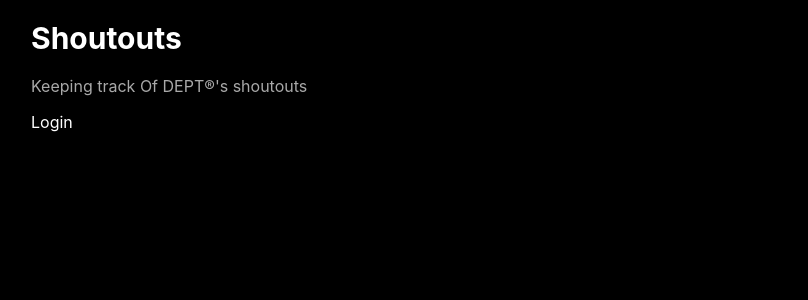
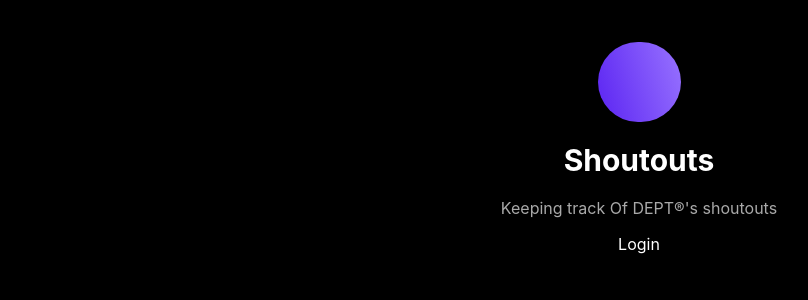
Before and after one commit to kathleen-catalyte/dept2_shoutout_frontend, a Next.js app: page / in a window 1280 px wide. Shown: the top 300 px of the page, without its empty margins (1-809 px from the left). Built offline with nearby package versions, Linux system fonts and the light colour scheme; no server answers.

Commit message:
updated styling centered shoutouts added icon at top of page

```diff
--- a/pages/index.tsx
+++ b/pages/index.tsx
@@ -16,6 +16,7 @@
 
   return (
     <div className={styles.container}>
+      <div className={styles.icon}></div>
       <h1 className={styles.title}>Shoutouts</h1>
       <p className={styles.subheader}>Keeping track Of DEPT&#174;&#39;s shoutouts</p>
 
--- a/styles/Home.module.css
+++ b/styles/Home.module.css
@@ -10,3 +10,13 @@
   font-size: 1rem;
   color: #ffffffa9;
 }
+
+.icon {
+  background: linear-gradient(253.43deg, #9873ff, #5b24f2 100%);
+  width: 5.188rem;
+  height: 5rem;
+  border-radius: 3.125rem;
+  margin-left: auto;
+  margin-right: auto;
+  margin-top: 2.625rem;
+}
--- a/styles/Shoutouts.module.css
+++ b/styles/Shoutouts.module.css
@@ -6,6 +6,8 @@
     text-align: center;
     padding-top: .625rem;
     margin-bottom: 1.25rem;
+    margin-left: auto;
+    margin-right: auto;
   }
 
   .text {
--- a/styles/globals.css
+++ b/styles/globals.css
@@ -4,8 +4,9 @@
   margin: 0;
   font-family: -apple-system, BlinkMacSystemFont, Segoe UI, Roboto, Oxygen,
     Ubuntu, Cantarell, Fira Sans, Droid Sans, Helvetica Neue, sans-serif;
-    background-color: black;
-    color: white;
+  background-color: black;
+  color: white;
+  text-align: center;
 }
 
 a {
```
